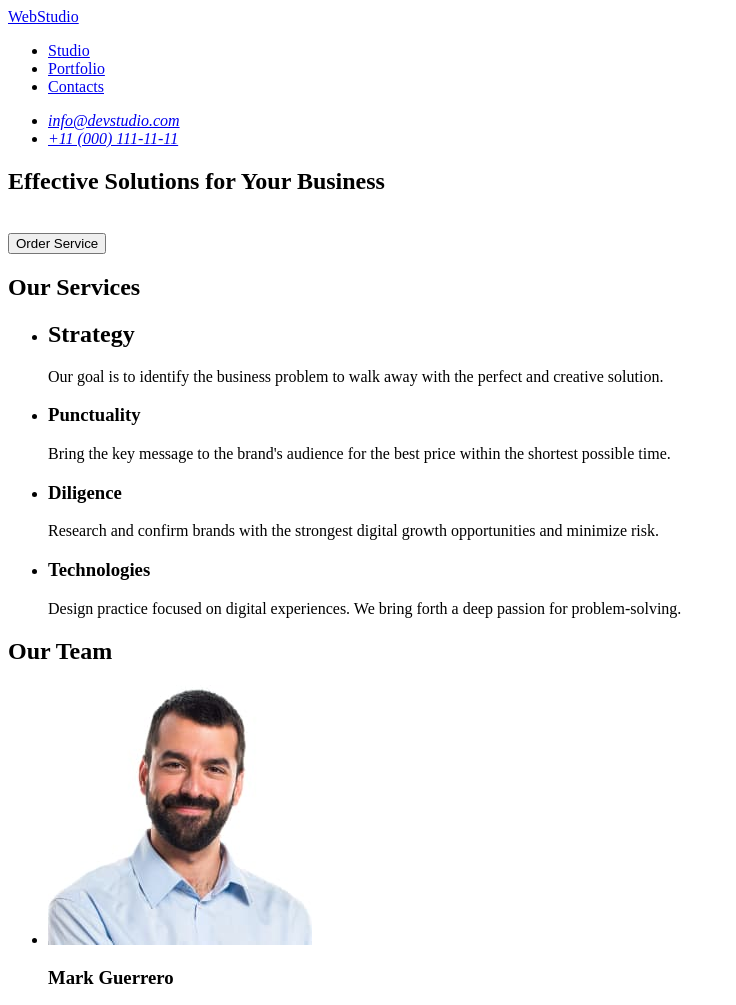
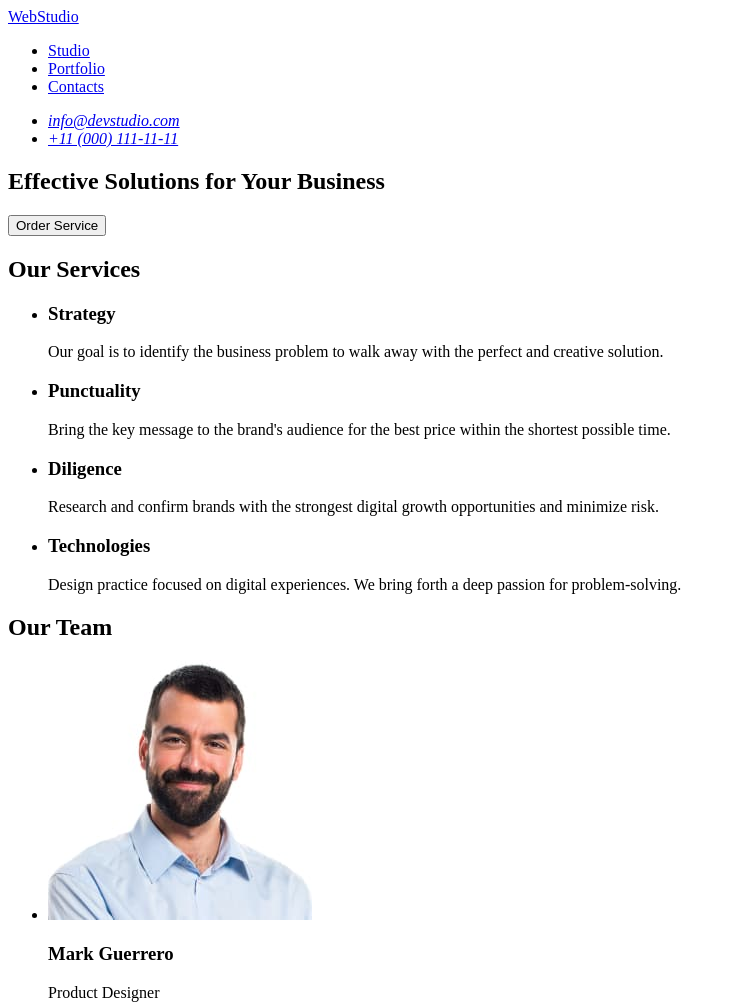
Before and after one commit to KRINSH/goit-markup-hw-01, a plain HTML site: page index.html in a window 1280 px wide. Shown: the top 1005 px of the page, without its empty margins (0-736 px from the left). Drawn offline with Linux system fonts and the light colour scheme.

Commit message:
Update index.html

```diff
--- a/index.html
+++ b/index.html
@@ -31,7 +31,6 @@
     <main>
         <section>
             <h1>Effective Solutions for Your Business</h1>
-            <br>
             <button type="button">Order Service</button>
         </section>
 
@@ -39,8 +38,10 @@
             <h2 class="visually-hidden">Our Services</h2>
             <ul>
                 <li>
-                    <h2>Strategy</h2>
-                    <p>Our goal is to identify the business problem to walk away with the perfect and creative solution.</p>
+                    <div>
+                        <h3>Strategy</h3>
+                        <p>Our goal is to identify the business problem to walk away with the perfect and creative solution.</p>
+                    </div>
                 </li>
                 <li>
                     <h3>Punctuality</h3>
```
